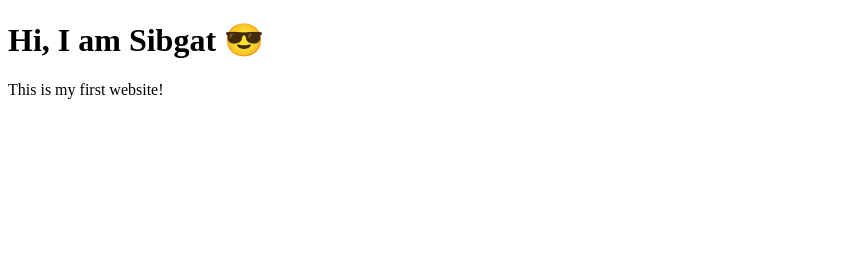
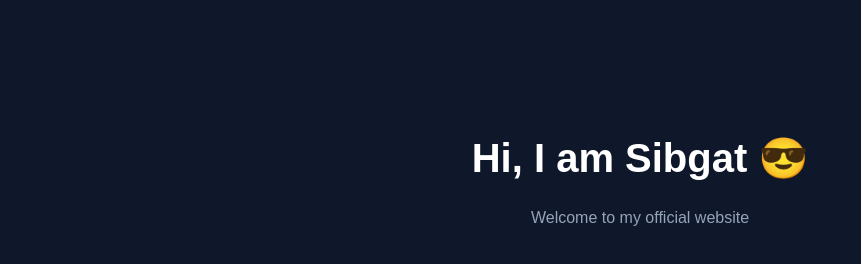
Before and after one commit to sibgatul630-hash/DebtRun-WH-, a plain HTML site: page index.html in a window 1280 px wide. Shown: the whole page, without its empty margins (0-861 px from the left). Drawn offline with Linux system fonts and the light colour scheme.

Commit message:
Update website styling and welcome message

```diff
--- a/index.html
+++ b/index.html
@@ -2,9 +2,24 @@
 <html>
 <head>
   <title>Sibgat's Website</title>
+  <style>
+    body {
+      background: #0f172a;
+      color: white;
+      font-family: Arial;
+      text-align: center;
+      padding-top: 100px;
+    }
+    h1 {
+      font-size: 40px;
+    }
+    p {
+      color: #94a3b8;
+    }
+  </style>
 </head>
 <body>
   <h1>Hi, I am Sibgat 😎</h1>
-  <p>This is my first website!</p>
+  <p>Welcome to my official website</p>
 </body>
 </html>
```
